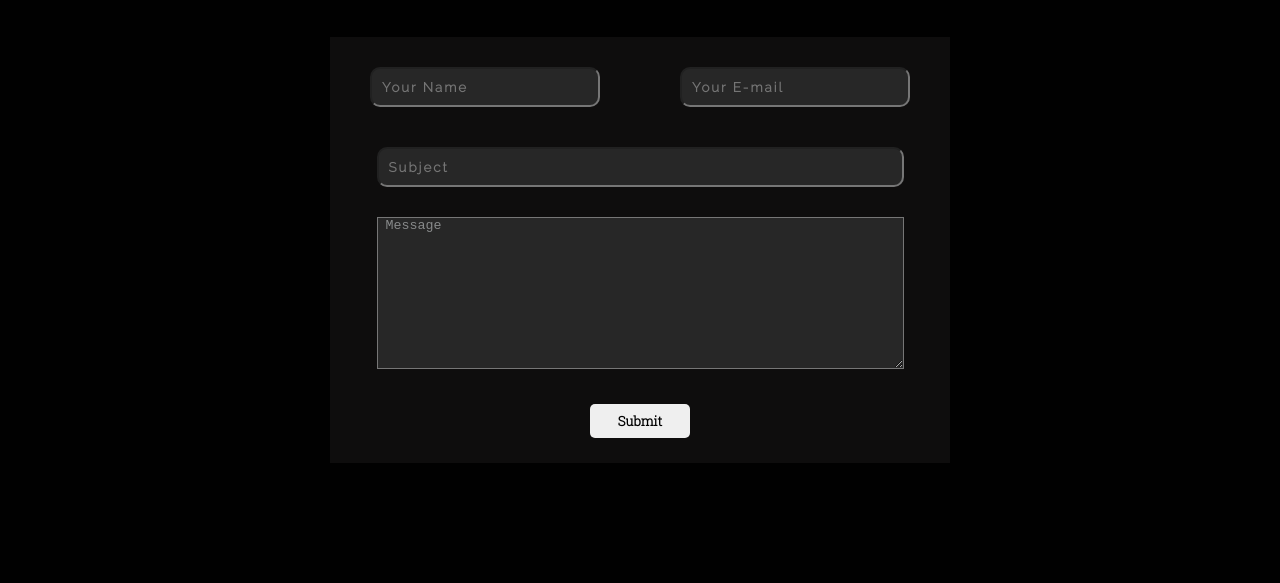
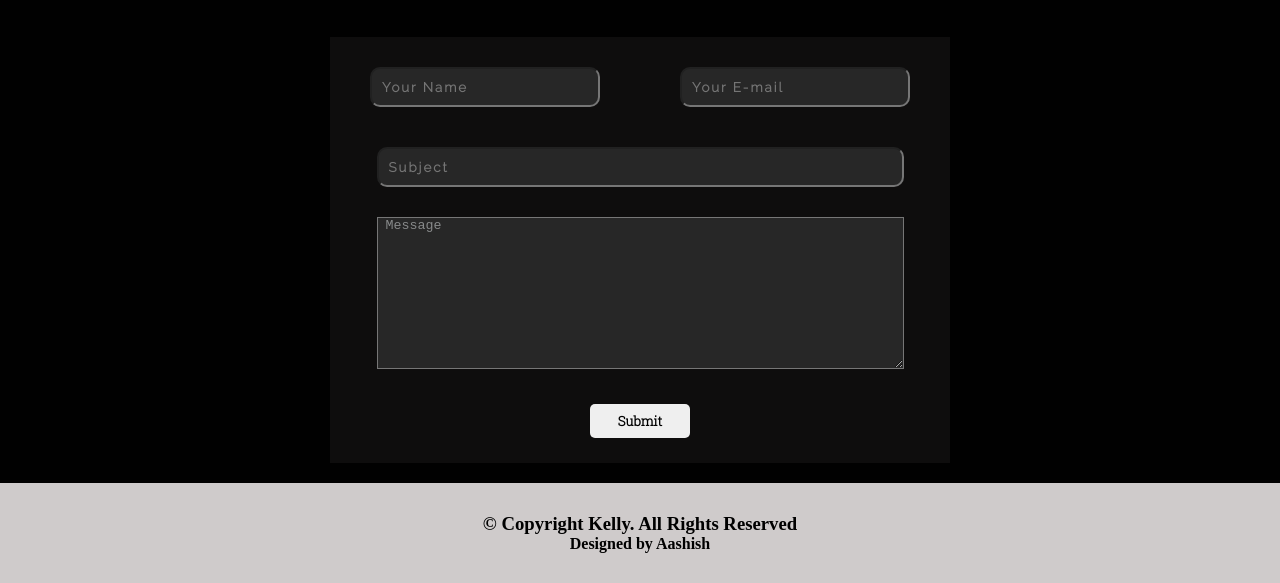
Before and after one commit to aashishthakurcodes/projects, a plain HTML site: page Contact/index.html in a window 1280 px wide. Shown: the part 311-894 px from the top of the page. Before the commit the page ends 800 px from the top, so only its background shows below. Drawn offline with Linux system fonts and the light colour scheme; a web font is replaced by a local one.

Commit message:
Footer Added

```diff
--- a/Contact/index.html
+++ b/Contact/index.html
@@ -208,6 +208,17 @@
           </form>
         </div>
       </section>
+
+      <footer>
+        <div class="footermain">
+          <div>
+            <h3>© Copyright Kelly. All Rights Reserved</h3>
+            <h4>Designed by Aashish
+            </h4>
+          </div>
+        </div>
+      </footer>
+
     </div>
   </body>
   <script src="./Script.js"></script>
--- a/Contact/style.css
+++ b/Contact/style.css
@@ -187,6 +187,14 @@ textarea{
     transform: scale(0.9);
 }
 
+.footermain{
+    height: 100px;
+    display: flex;
+    justify-content: center;
+    align-items: center;
+    text-align: center;
+    background: rgb(207, 203, 203);
+  }
 
 
 
```
Also changed, not shown: Home/index.html (+1 -1 lines).
